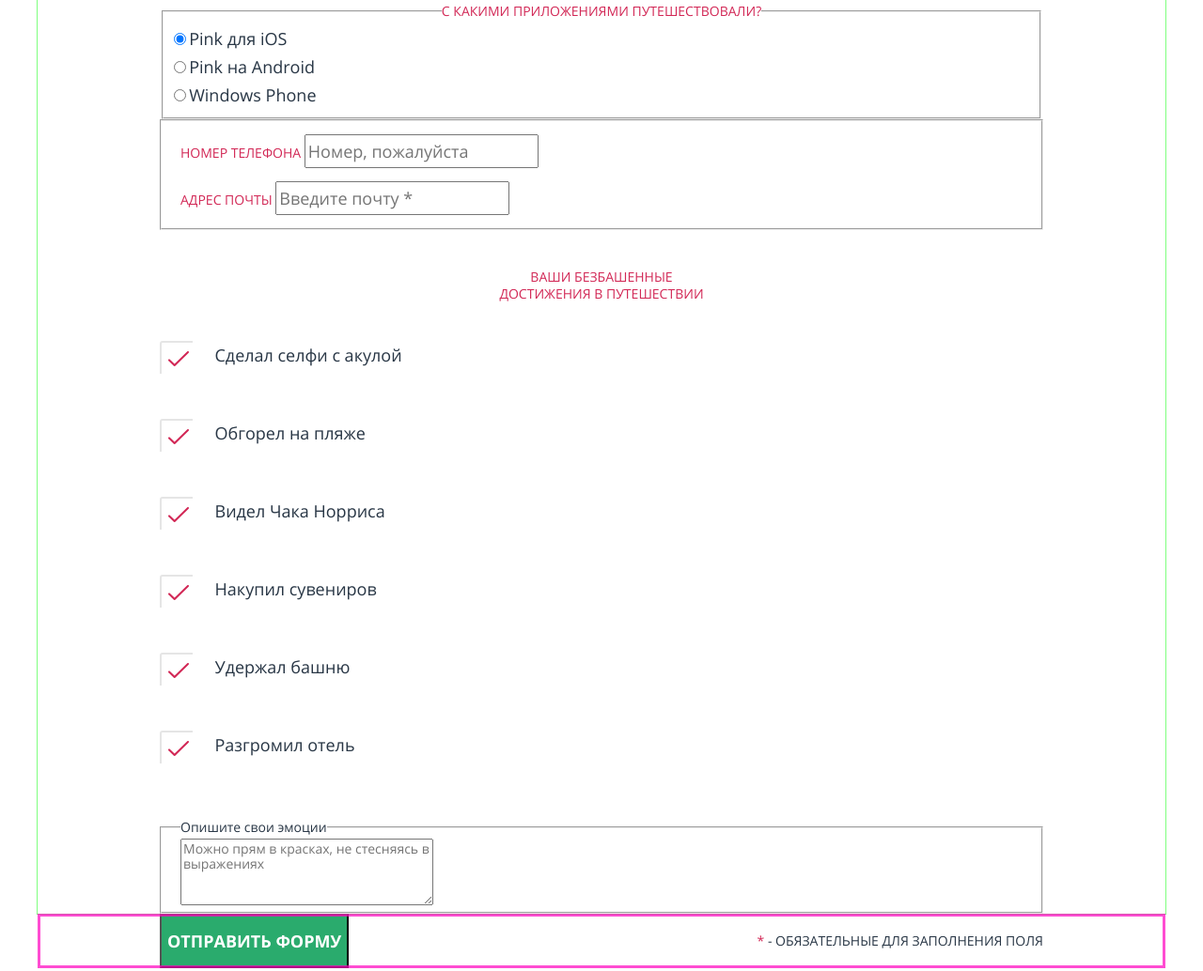
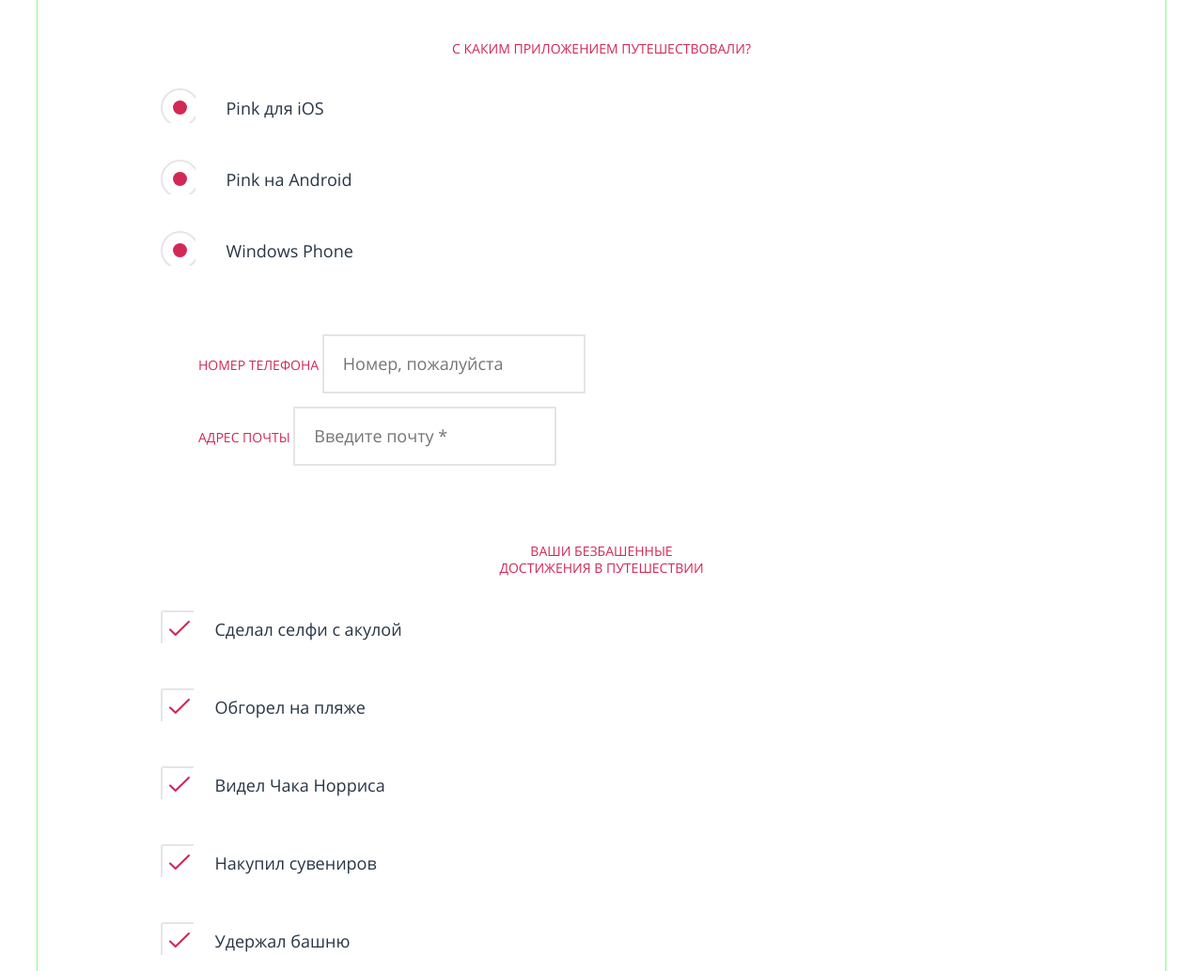
Before and after one commit to dryworts/129688-pink-23, a website: page source/form.html in a window 1280 px wide. Shown: the part 1382-2416 px from the top of the page at 94% size. Drawn offline with nearby package versions, Linux system fonts and the light colour scheme; files that its build step writes are made by us from their sources; files whose address does not match are found by name; a web font is replaced by a local one.

Commit message:
module5-task2-hw1

```diff
--- a/source/form.html
+++ b/source/form.html
@@ -159,7 +159,7 @@
 
           <div class="form__applications form__background-grey">
             <fieldset class="applications">
-              <legend class="applications__title">С какими приложениями путешествовали?</legend>
+              <legend class="applications__title">С каким приложением путешествовали?</legend>
                 <ul class="applications__list">
                   <li class="applications__list-item">
                     <label class="applications__list-label" for="application-ios">
--- a/source/less/blocks/applications.less
+++ b/source/less/blocks/applications.less
@@ -1,3 +1,7 @@
+.applications {
+  border: 0;
+}
+
 .applications__title {
   font-weight: normal;
   font-size: 14px;
@@ -5,6 +9,7 @@
   text-align: center;
   text-transform: uppercase;
   color: @pink;
+  padding-top: 40px;
 }
 
 .applications__list {
@@ -12,6 +17,7 @@
   margin: 0;
   padding: 0;
   display: block;
+  margin-top: 34px;
 }
 
 .applications__list-description {
@@ -20,4 +26,37 @@
   line-height: 30px;
   align-items: center;
   color: @basic-font;
+  margin-left: 58px;
+  display: inline-block;
 }
+
+.applications__list-radio {
+  position: absolute;
+  width: 1px;
+  height: 1px;
+  overflow: hidden;
+  clip: rect(0 0 0 0);
+}
+
+.applications__list-label {
+  position: relative;
+}
+
+.applications__list-box {
+  position: absolute;
+  width: 37px;
+  height: 37px;
+  background-image: url("../img/radio-selected.svg");
+  background-repeat: no-repeat;
+  background-color: transparent;
+  left: -12px;
+  top: -13px;
+}
+
+.applications__list-item {
+  margin-bottom: 46px;
+}
+
+.applications__list-item:last-child {
+  margin-bottom: 35px;
+}
--- a/source/less/blocks/contacts.less
+++ b/source/less/blocks/contacts.less
@@ -5,6 +5,9 @@
   line-height: 30px;
   text-transform: uppercase;
   color: @pink;
+  padding-left: 21px;
+  margin-bottom: 7px;
+  display: inline-block;
 }
 
 .contacts__phone-input,
@@ -13,4 +16,16 @@
   font-size: 18px;
   line-height: 30px;
   color: @basic-font;
+  padding: 14px 0 15px 20px;
+  border: 2px solid @light-grey;
+  border-radius: 1px;
+  width: 280px;
 }
+
+.contacts__phone {
+  margin-top: 30px;
+}
+
+.contacts__mail {
+  margin-bottom: 41px;
+}
--- a/source/less/blocks/emotions.less
+++ b/source/less/blocks/emotions.less
@@ -5,6 +5,8 @@
   text-align: center;
   text-transform: uppercase;
   color: @pink;
+  margin-bottom: 16px;
+  padding-top: 38px;
 }
 
 .emotions__textarea {
@@ -13,4 +15,10 @@
   line-height: 30px;
   align-items: center;
   color: @basic-font;
+  padding-right: 2px;
+  padding-left: 20px;
+  padding-top: 15px;
+  min-height: 200px;
+  resize: none;
+  width: 280px;
 }
--- a/source/less/blocks/form.less
+++ b/source/less/blocks/form.less
@@ -154,6 +154,7 @@
   width: 320px;
   margin: 0 auto;
   padding: 0 20px;
+  border: 0;
 
   @media (min-width: @tablet-width) {
     width: 660px;
@@ -196,6 +197,7 @@
   width: 320px;
   margin: 0 auto;
   padding: 0 20px;
+  border: 0;
 
   @media (min-width: @tablet-width) {
     width: 660px;
--- a/source/less/blocks/progress.less
+++ b/source/less/blocks/progress.less
@@ -39,7 +39,8 @@
   background-image: url("../img/checkbox-checked.svg");
   background-repeat: no-repeat;
   background-color: @white;
-  margin-left: -13px;
+  left: -12px;
+  top: -5px;
 }
 
 .progress__list__description {
@@ -51,4 +52,9 @@
 
 .progress__list-item {
   margin-bottom: 53px;
+  position: relative;
 }
+
+.progress__list-item:last-child {
+  margin-bottom: 35px;
+}
--- a/source/less/style.less
+++ b/source/less/style.less
@@ -33,7 +33,7 @@
 @import "blocks/progress.less";
 @import "blocks/contacts.less";
 @import "blocks/applications.less";
-// @import "blocks/emotions.less";
+@import "blocks/emotions.less";
 //catalog.html
 @import "blocks/invitation.less";
 @import "blocks/panorama-container.less";
```
Also changed, not shown: source/img/radio-selected.svg (added).
